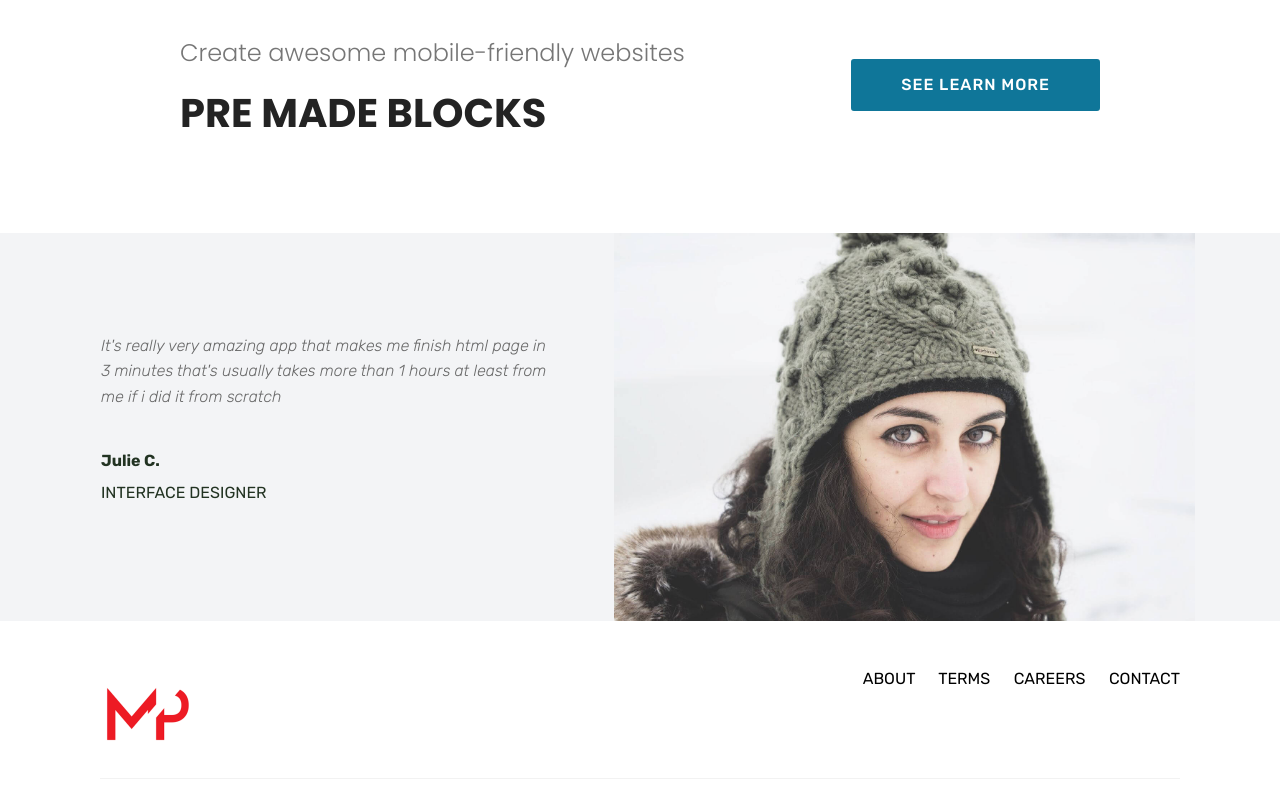
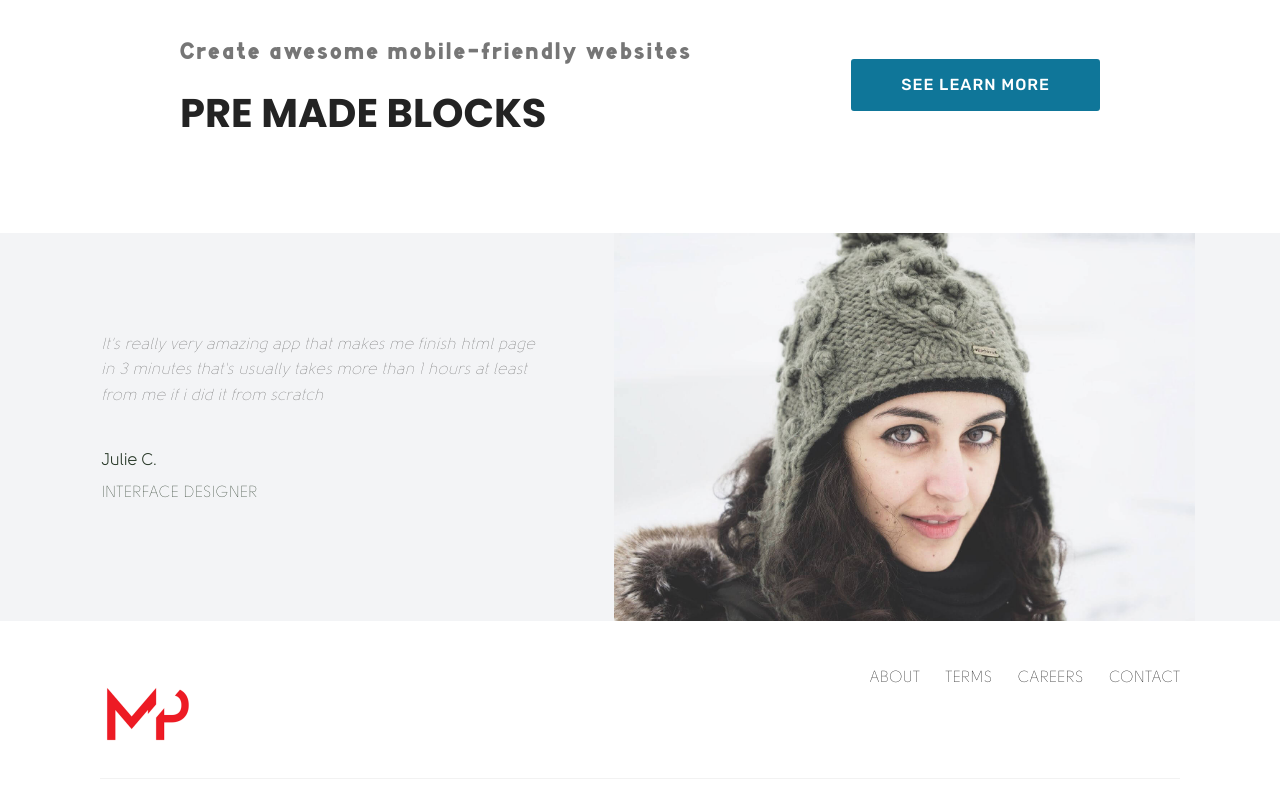
Before and after one commit to jagsohal/professional, a plain HTML site: page index.html in a window 1280 px wide. Shown: the part 1931-2723 px from the top of the page. Drawn offline with Linux system fonts and the light colour scheme; files whose address does not match are found by name.

Commit message:
create github pages

```diff
--- /dev/null
+++ b/assets/fonts/CornerOne-Bold-Regular/style.css
@@ -0,0 +1,4 @@
+@font-face {
+   font-family: 'CornerOne-Bold-Regular';
+   src: url('file:///Users/Admin/Library/Application%20Support/Mobirise.com/Mobirise/projects/project-2018-05-22_104618/fonts/CornerOne-Bold-Regular/font.ttf');
+}
--- /dev/null
+++ b/assets/fonts/Solomon - bold/style.css
@@ -0,0 +1,4 @@
+@font-face {
+   font-family: 'Solomon - bold';
+   src: url('file:///Users/Admin/Library/Application%20Support/Mobirise.com/Mobirise/projects/project-2018-05-22_104618/fonts/Solomon%20-%20bold/font.ttf');
+}
--- /dev/null
+++ b/assets/fonts/Solomon - thin/style.css
@@ -0,0 +1,4 @@
+@font-face {
+   font-family: 'Solomon - thin';
+   src: url('file:///Users/Admin/Library/Application%20Support/Mobirise.com/Mobirise/projects/project-2018-05-22_104618/fonts/Solomon%20-%20thin/font.ttf');
+}
--- /dev/null
+++ b/assets/fonts/style.css
@@ -0,0 +1,12 @@
+@font-face {
+   font-family: 'Solomon - bold';
+   src: url('Solomon - bold/font.ttf');
+}
+@font-face {
+   font-family: 'CornerOne-Bold-Regular';
+   src: url('CornerOne-Bold-Regular/font.ttf');
+}
+@font-face {
+   font-family: 'Solomon - thin';
+   src: url('Solomon - thin/font.ttf');
+}
--- a/assets/mobirise/css/mbr-additional.css
+++ b/assets/mobirise/css/mbr-additional.css
@@ -1,8 +1,5 @@
+@import url(https://fonts.googleapis.com/css?family=Poppins:100,100i,200,200i,300,300i,400,400i,500,500i,600,600i,700,700i,800,800i,900,900i);
 @import url(https://fonts.googleapis.com/css?family=Rubik:300,300i,400,400i,500,500i,700,700i,900,900i);
-@import url(https://fonts.googleapis.com/css?family=Poppins:100,100i,200,200i,300,300i,400,400i,500,500i,600,600i,700,700i,800,800i,900,900i);
-
-
-
 
 
 body {
@@ -21,7 +18,7 @@ body {
   line-height: 1.6;
 }
 .display-1 {
-  font-family: 'Rubik', sans-serif;
+  font-family: 'Solomon - bold';
   font-size: 4.25rem;
 }
 .display-1 > .mbr-iconfont {
@@ -42,14 +39,14 @@ body {
   font-size: 1.6rem;
 }
 .display-5 {
-  font-family: 'Poppins', sans-serif;
+  font-family: 'CornerOne-Bold-Regular';
   font-size: 1.5rem;
 }
 .display-5 > .mbr-iconfont {
   font-size: 2.4rem;
 }
 .display-7 {
-  font-family: 'Rubik', sans-serif;
+  font-family: 'Solomon - thin';
   font-size: 1rem;
 }
 .display-7 > .mbr-iconfont {
@@ -640,7 +637,7 @@ a:hover {
   background-color: #f5f5f5;
   box-shadow: none;
   color: #565656;
-  font-family: 'Rubik', sans-serif;
+  font-family: 'Solomon - thin';
   font-size: 1rem;
   line-height: 1.43;
   min-height: 3.5em;
--- a/index.html
+++ b/index.html
@@ -19,6 +19,7 @@
   <link rel="stylesheet" href="assets/animatecss/animate.min.css">
   <link rel="stylesheet" href="assets/dropdown/css/style.css">
   <link rel="stylesheet" href="assets/theme/css/style.css">
+  <link href="assets/fonts/style.css" rel="stylesheet">
   <link rel="stylesheet" href="assets/mobirise/css/mbr-additional.css" type="text/css">
 
 
@@ -66,7 +67,7 @@
     </nav>
 </section>
 
-<section class="engine"><a href="https://mobirise.me/l">free web templates</a></section><section class="header6 cid-qSLIu6zNDr mbr-fullscreen mbr-parallax-background" id="header6-0">
+<section class="engine"><a href="https://mobirise.me/b">create a site for free</a></section><section class="header6 cid-qSLIu6zNDr mbr-fullscreen mbr-parallax-background" id="header6-0">
 
 
 
```
Also changed, not shown: assets/fonts/CornerOne-Bold-Regular/font.ttf (added), assets/fonts/Solomon - bold/font.ttf (added), assets/fonts/Solomon - thin/font.ttf (added), 1 other file.
